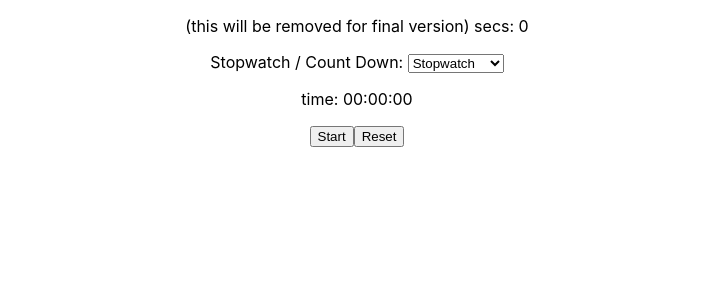
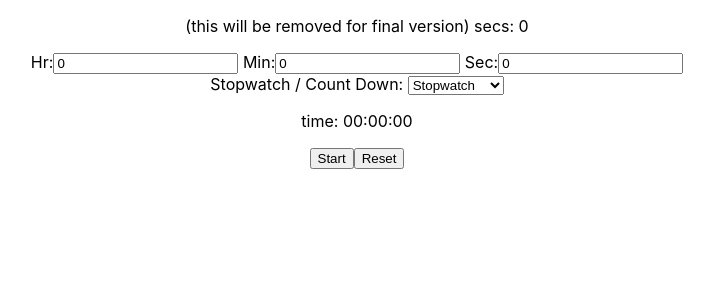
Before and after one commit to SWerbeck/timer-app, a React (Create React App) app: page / in a window 1280 px wide. Shown: the top 300 px of the page, without its empty margins (283-997 px from the left). Built offline with nearby package versions, Linux system fonts and the light colour scheme.

Commit message:
alert interval setup

```diff
--- a/src/components/Timer.js
+++ b/src/components/Timer.js
@@ -17,9 +17,18 @@ function Timer() {
   const [countUp, setCountUp] = useState(true);
   /* start time when counting down */
   const [startTime, setStartTime] = useState(500);
-  const [loading, setLoading] = useState(false);
+  /* time interval for alerts */
+  const [altertInterval, setAlertInterval] = useState(0);
+  const [alertSecs, setAlertSecs] = useState(0);
+  const [alertMins, setAlertMins] = useState(0);
+  const [alertHr, setAlertHr] = useState(0);
+
 
   const timerId = useRef();
+
+  // .........................................................................
+  // .........................................................................
+
 
   /*converts secs to hr:min:sec for count up */
   function timeDisplay(totalSeconds) {
@@ -55,11 +64,27 @@ function Timer() {
     }
   }
 
+
+
   /* starts the counter */
   const startTimer = () => {
+    let counter = 0
     timerId.current = setInterval(() => {
       setSeconds((prev) => (prev += 1));
+      if (altertInterval){
+        if (counter === altertInterval-1){
+          console.log("alert!!!!")
+        }
+        if (counter === altertInterval){
+
+          counter = 0
+        }
+        counter++
+        console.log(counter)
+      }
+
     }, 1000);
+
     setStart(true);
   };
 
@@ -76,10 +101,10 @@ function Timer() {
   };
 
   /* sets count up or down */
-  const countUpDown = async (event) => {
-    setLoading(true);
-    await setCountUp(event.target.value);
-    setLoading(false);
+  const countUpDown = (event) => {
+
+    setCountUp(event.target.value);
+
   };
 
   /* sets start time for count down */
@@ -95,7 +120,32 @@ function Timer() {
 
   const timeToSeconds = () => {
     setStartTime(inputHours * 3600 + inputMinutes * 60 + inputSeconds);
+
   };
+
+    /* sets alert interval time */
+    const handleAlertHr = (event) => {
+      setAlertHr(event.target.value);
+    };
+    const handleAlertMin = (event) => {
+      setAlertMins(event.target.value);
+    };
+    const handleAlertSec = (event) => {
+      setAlertSecs(event.target.value);
+    };
+
+    const alertTimeToSeconds = () => {
+      setAlertInterval(alertHr * 3600 + alertMins * 60 + alertSecs);
+
+    };
+
+
+
+
+// .........................................................................
+// .........................................................................
+
+
 
   /* watches seconds state and runs timeDisplay function everytime it changes */
   useEffect(() => {
@@ -110,13 +160,15 @@ function Timer() {
     timeToSeconds();
   }, [inputHours, inputMinutes, inputSeconds]);
 
-  if (loading) {
-    return (
-      <div>
-        <p>...loading</p>
-      </div>
-    );
-  }
+  useEffect(() => {
+    alertTimeToSeconds();
+  }, [alertHr, alertMins, alertSecs]);
+
+
+  // .........................................................................
+  // .........................................................................
+
+
 
   return (
     <div>
@@ -147,6 +199,32 @@ function Timer() {
         ""
       )}
 
+
+{!start ? (
+        <form>
+          <label>Hr:</label>
+          <input
+            type={"number"}
+            value={alertHr}
+            onChange={handleAlertHr}
+          />{" "}
+          <label>Min:</label>
+          <input
+            type={"number"}
+            value={alertMins}
+            onChange={handleAlertMin}
+          />{" "}
+          <label>Sec:</label>
+          <input
+            type={"number"}
+            value={alertSecs}
+            onChange={handleAlertSec}
+          />{" "}
+        </form>
+      ) : (
+        ""
+      )}
+
       <label>Stopwatch / Count Down: </label>
       <select value={countUp} onChange={countUpDown}>
         <option value={true}>Stopwatch</option>
```
